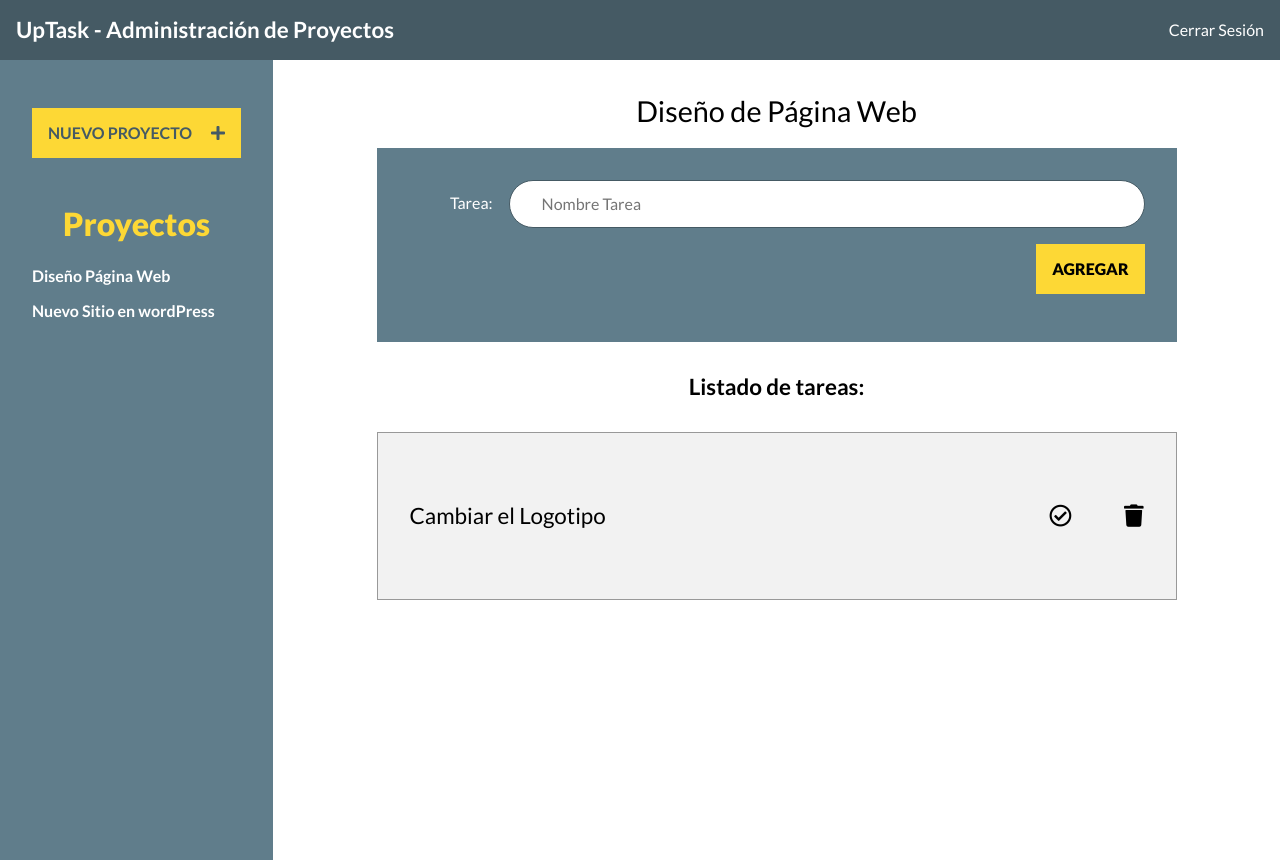
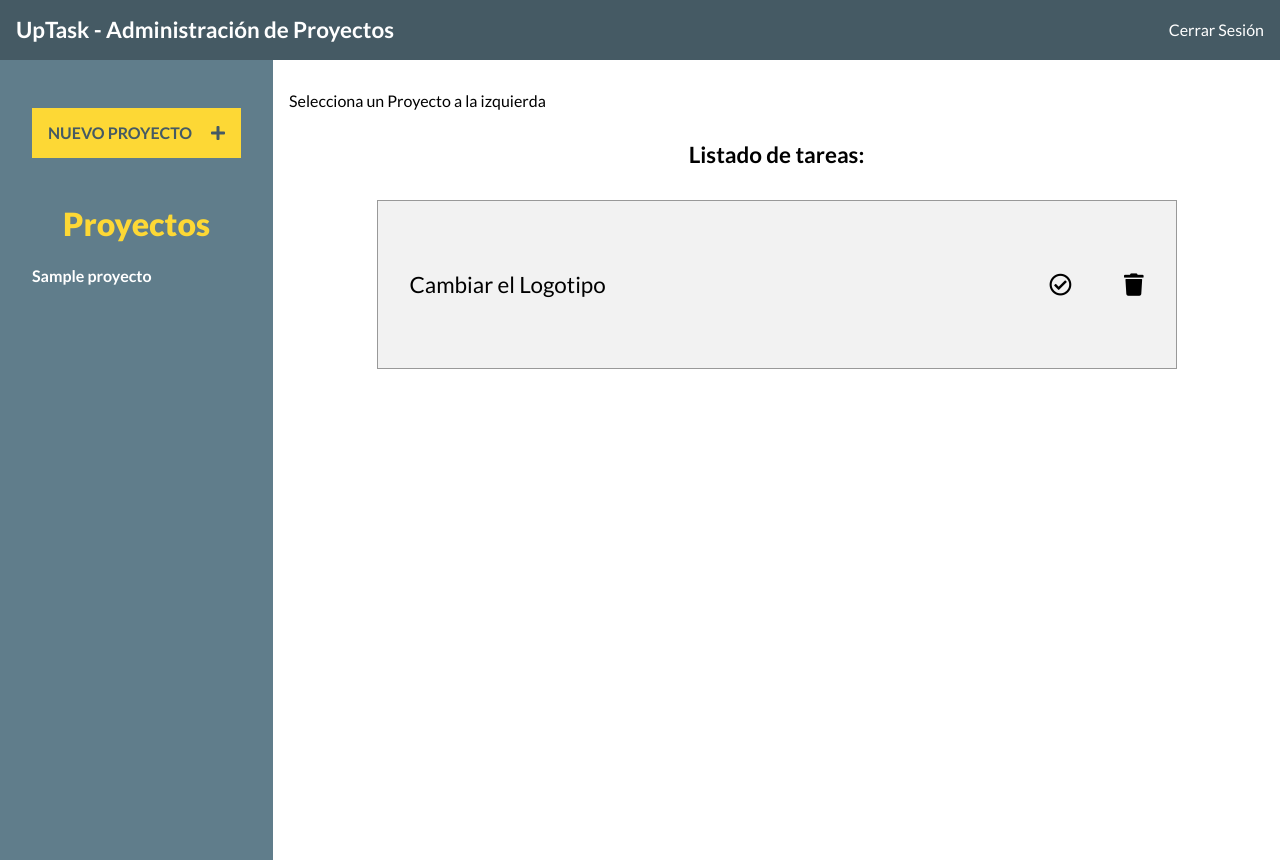
Before and after one commit to Camberos42/Proyecto-Uptask, a PHP site: page /index.php in a window 1280 px wide. Run offline with PHP 8.4, Linux system fonts and the light colour scheme; the visitor is signed in with stand-in values (Sample User, id 1); tables that the repository leaves empty or names only in its code hold one stand-in row (values such as "Sample post"); data that the repository does not hold is empty.

Commit message:
Avance hasta Agregar tareas

```diff
--- a/inc/funciones/funciones.php
+++ b/inc/funciones/funciones.php
@@ -1,5 +1,6 @@
 <?php
 
+//Obtiene la pagina actual que se ejecuta
 function obtenerPaginaActual(){
     //Nos regresara el nombre del archivo actual
     $archivo = basename($_SERVER['PHP_SELF']);
@@ -7,3 +8,32 @@ function obtenerPaginaActual(){
     $pagina = str_replace(".php","",$archivo);
     return $pagina;
 }
+
+/* Consultas */
+
+
+/* Obtener todos los proyectos*/
+function obtenerProyectos(){
+    include 'conexion.php';
+    try{
+        return $conn->query('SELECT id,nombre FROM proyectos');
+
+    }catch(Exception $e){
+        echo 'Error: ' . $e->getMessage();
+        return false;
+
+    }
+}
+
+function obtenerNombreProyecto($id = null){
+    include 'conexion.php';
+    try{
+    return $conn->query("SELECT nombre FROM proyectos WHERE id={$id}");
+
+    }catch(Exception $e){
+        echo 'Error: ' . $e->getMessage();
+        return false;
+
+    }
+
+}
--- a/inc/modelos/modelo-admin.php
+++ b/inc/modelos/modelo-admin.php
@@ -45,7 +45,7 @@
             //En caso de un error, tomar la excepcion
              //Se crea un arreglo asosiativo porque se retornara como json
             $respuesta = array(
-                'pass' => $e->getMessage()
+                'error' => $e->getMessage()
             );
 
         }
--- a/inc/templates/footer.php
+++ b/inc/templates/footer.php
@@ -2,8 +2,13 @@
 
 <?php
     $actual = obtenerPaginaActual();
-    if($actual === 'crear-cuenta' || $actual === 'login' )
-    echo '<script src="js/formulario.js"></script>';
+    if($actual === 'crear-cuenta' || $actual === 'login' ){
+        echo '<script src="js/formulario.js"></script>';
+    } else{
+        echo '<script src="js/scripts.js"></script>';
+
+    }
+
 ?>
 </body>
 
--- a/inc/templates/sidebar.php
+++ b/inc/templates/sidebar.php
@@ -0,0 +1,30 @@
+<aside class="contenedor-proyectos">
+            <div class="panel crear-proyecto">
+                <a href="#" class="boton">Nuevo Proyecto <i class="fas fa-plus"></i> </a>
+            </div>
+
+            <div class="panel lista-proyectos">
+                <h2>Proyectos</h2>
+                <ul id="proyectos">
+                    <?php
+                        //Nos retornara un arreglo con los proyectos (id y nombre)
+                        $proyectos = obtenerProyectos();
+                        //Imprimir cada proyecto
+                        if($proyectos){
+                            foreach($proyectos as $proyecto){
+                                /*echo "<pre>";
+                                    var_dump($proyecto);
+                                echo "</pre>";  */ ?>
+                                <li>
+                                    <a href="index.php?id_proyecto=<?php echo $proyecto['id']?>" id="<?php echo $proyecto['id']?>">
+                                        <?php echo $proyecto['nombre']?>
+                                    </a>
+                                </li>
+
+                        <? }
+                        }
+
+                   ?>
+                </ul>
+            </div>
+        </aside>
--- a/index.php
+++ b/index.php
@@ -3,35 +3,30 @@
       include 'inc/templates/header.php';
       include 'inc/templates/barra.php';
 
+      //Obtener el ID de la URL para agregarlo en el id del input tipo hidden
+      if(isset($_GET['id_proyecto'])){
+          $id_proyecto = $_GET['id_proyecto'];
+      }
 ?>
 
 
     <div class="contenedor">
-        <aside class="contenedor-proyectos">
-            <div class="panel crear-proyecto">
-                <a href="#" class="boton">Nuevo Proyecto <i class="fas fa-plus"></i> </a>
-            </div>
-
-            <div class="panel lista-proyectos">
-                <h2>Proyectos</h2>
-                <ul id="proyectos">
-                    <li>
-                        <a href="#">
-                        Diseño Página Web
-                    </a>
-                    </li>
-                    <li>
-                        <a href="#">
-                        Nuevo Sitio en wordPress
-                    </a>
-                    </li>
-                </ul>
-            </div>
-        </aside>
+    <?php
+        include 'inc/templates/sidebar.php';
+    ?>
 
         <main class="contenido-principal">
-            <h1>
-                <span>Diseño de Página Web</span>
+        <?php $proyecto = obtenerNombreProyecto($id_proyecto);
+            if($proyecto): ?>
+                <h1>Proyecto Actual:
+
+                    <?php
+                        foreach($proyecto as $nombre): ?>
+                        <span><?php echo $nombre['nombre']; ?></span>
+                    <?php
+                        endforeach;
+                    ?>
+
                 </h1>
 
                 <form action="#" class="agregar-tarea">
@@ -40,10 +35,16 @@
                         <input type="text" placeholder="Nombre Tarea" class="nombre-tarea">
                     </div>
                     <div class="campo enviar">
-                    <input type="hidden" id="id_proyecto" value="id_proyecto">
+                        <input type="hidden" id="<?php echo $id_proyecto; ?>" value="id_proyecto">
                         <input type="submit" class="boton nueva-tarea" value="Agregar">
                     </div>
                 </form>
+
+        <?php
+            else:
+                //Si no hay proyectos seleccionamos
+                echo "<p>Selecciona un Proyecto a la izquierda</p>";
+            endif;?>
 
 
 
--- /dev/null
+++ b/js/scripts.js
@@ -0,0 +1,128 @@
+eventlisteners();
+//lista de proyectos
+var listaProyectos = document.querySelector('ul#proyectos');
+
+function eventlisteners() {
+    //boton para crear el proyecto
+    document.querySelector('.crear-proyecto a').addEventListener('click', nuevoProyecto);
+
+    //boton para una nueva tarea
+    document.querySelector('.nueva-tarea').addEventListener('click', agregarTarea);
+}
+
+function nuevoProyecto(e) {
+    e.preventDefault();
+    console.log('Presionaste en nuevo evento');
+
+    //Crear un input para el nombre del nuevo proyecto
+    var nuevoProyecto = document.createElement('li');
+    nuevoProyecto.innerHTML = '<input type="text" id="nuevo-proyecto">';
+    listaProyectos.appendChild(nuevoProyecto);
+
+    // seleccionar el ID con el nuevoProyecto
+    var inputNuevoProyecto = document.querySelector('#nuevo-proyecto');
+
+    //Al presionar enter crear el proyecto
+    inputNuevoProyecto.addEventListener('keypress', function(e) {
+        var tecla = e.which || e.keyCode;
+
+        if (tecla === 13) {
+            //console.log('Presionaste Enter');
+            guardarProyectoDB(inputNuevoProyecto.value);
+            //Eliminar el input del nuevo proyecto ya que se haya guardado el nuevo nombre (no es necesario que siga)
+            listaProyectos.removeChild(nuevoProyecto);
+
+        }
+
+    });
+}
+
+function guardarProyectoDB(NombreProyecto) {
+    //console.log(NombreProyecto);
+
+
+    //Crear llamado Ajax
+    var xhr = new XMLHttpRequest();
+
+    //Enviar datos por FormData
+    var datos = new FormData();
+    datos.append('proyecto', NombreProyecto);
+    datos.append('accion', 'crear');
+
+    //aAbrir la conexiono
+    xhr.open('POST', 'inc/modelos/modelo-proyecto.php', true);
+
+    //En la carga
+    xhr.onload = function() {
+        if (this.status === 200) {
+            //console.log(JSON.parse(xhr.responseText));
+
+            //Obtener datos de la respuesta (del objeto que se crea (variables de nombre_proyecto, id, respuesta y tipo))
+            var respuesta = JSON.parse(xhr.responseText),
+                proyecto = respuesta.nombre_proyecto,
+                id_proyecto = respuesta.id_insertado,
+                tipo = respuesta.tipo,
+                resultado = respuesta.respuesta;
+
+            //Comprobar insercion
+            if (resultado === 'correcto') {
+                //Fue exitoso , mostrar alerta
+                if (tipo === 'crear') {
+                    //Si se creo un nuevo proyecto
+
+                    //Inyectar en el HTML
+                    var nuevoProyecto = document.createElement('li');
+                    nuevoProyecto.innerHTML = `
+                        <a href="index.php?id_proyecto=${id_proyecto}" id="${id_proyecto}">
+                            ${proyecto}
+                        </a>
+                    `;
+                    //Agregar al html
+                    listaProyectos.appendChild(nuevoProyecto);
+
+                    //Enviar alerta
+                    swal({
+                            title: 'Proyecto Creado',
+                            text: 'El proyecto ' + proyecto + ' se creo correctamente.',
+                            type: 'success',
+                            allowOutsideClick: false //<-- Bloquea la interacción fuera de la alerta
+                        })
+                        .then(resultado => {
+                            //Redireccionar a la nueva URL (ahorrarle un clik al usuario)
+                            if (resultado.value) {
+                                window.location.href = 'index.php?id_proyecto=' + id_proyecto;
+                            }
+                        })
+                }
+
+            } else {
+                //Puede ser que se actualizo o borro el proyecto
+            }
+        } else {
+            //Hubi un error, mostrar alerta
+            swal("Error", "Hubo un error", "error");
+        }
+
+
+    }
+
+    //Enviar el Request
+    xhr.send(datos);
+
+}
+
+//Agregar una tarea nueva al proyecto actual
+function agregarTarea(e) {
+    e.preventDefault();
+    console.log('Presionaste en boton de agregar tarea');
+    var nombreTarea = document.querySelector('.nombre-tarea').value;
+
+    //Validar que el campo tenga algo escrito
+    if (nombreTarea === '') {
+        //Hubi un error, mostrar alerta
+        swal("Error", "Una tarea no puede ir vacia", "error");
+    } else {
+        //La tarea tiene algo, insertar en PHP
+    }
+
+}
```
Also changed, not shown: inc/modelos/modelo-proyecto.php (added, +43 -0 lines). Lines whose indentation alone changed are shown as unchanged.
